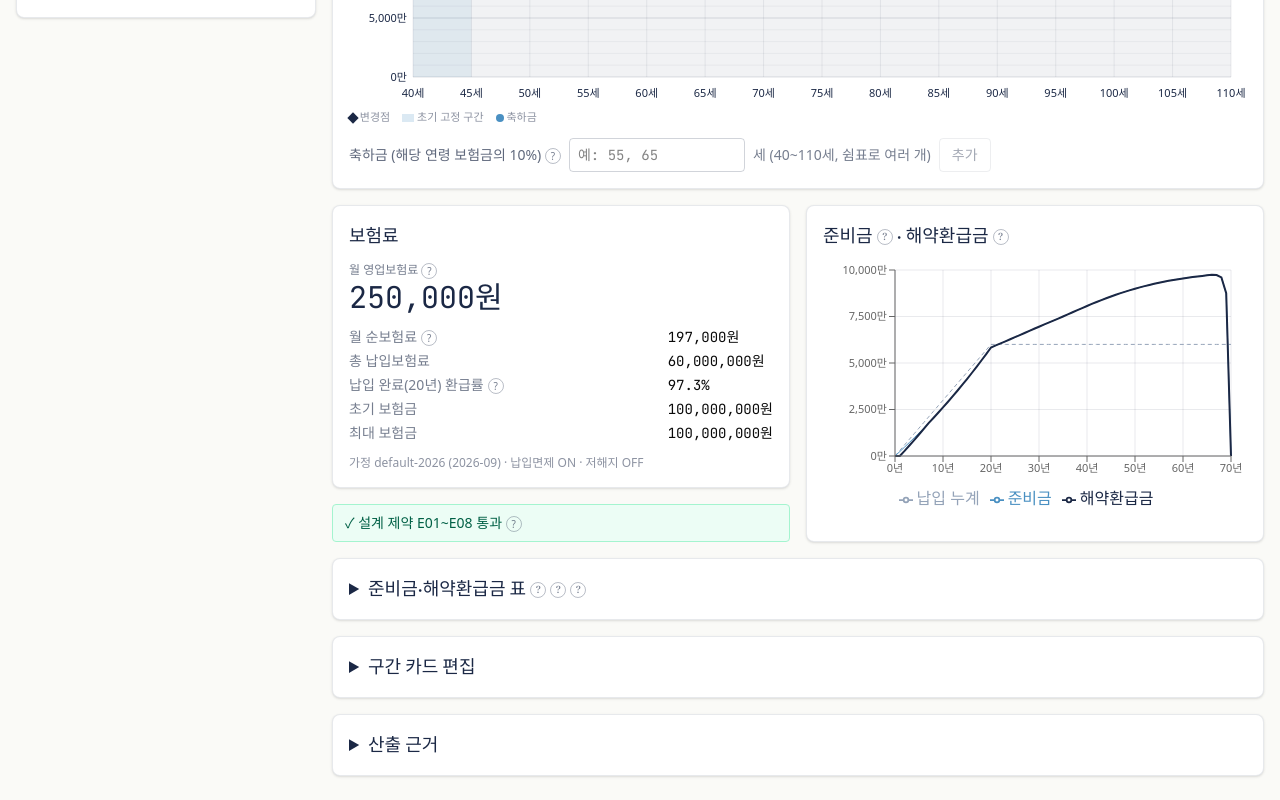
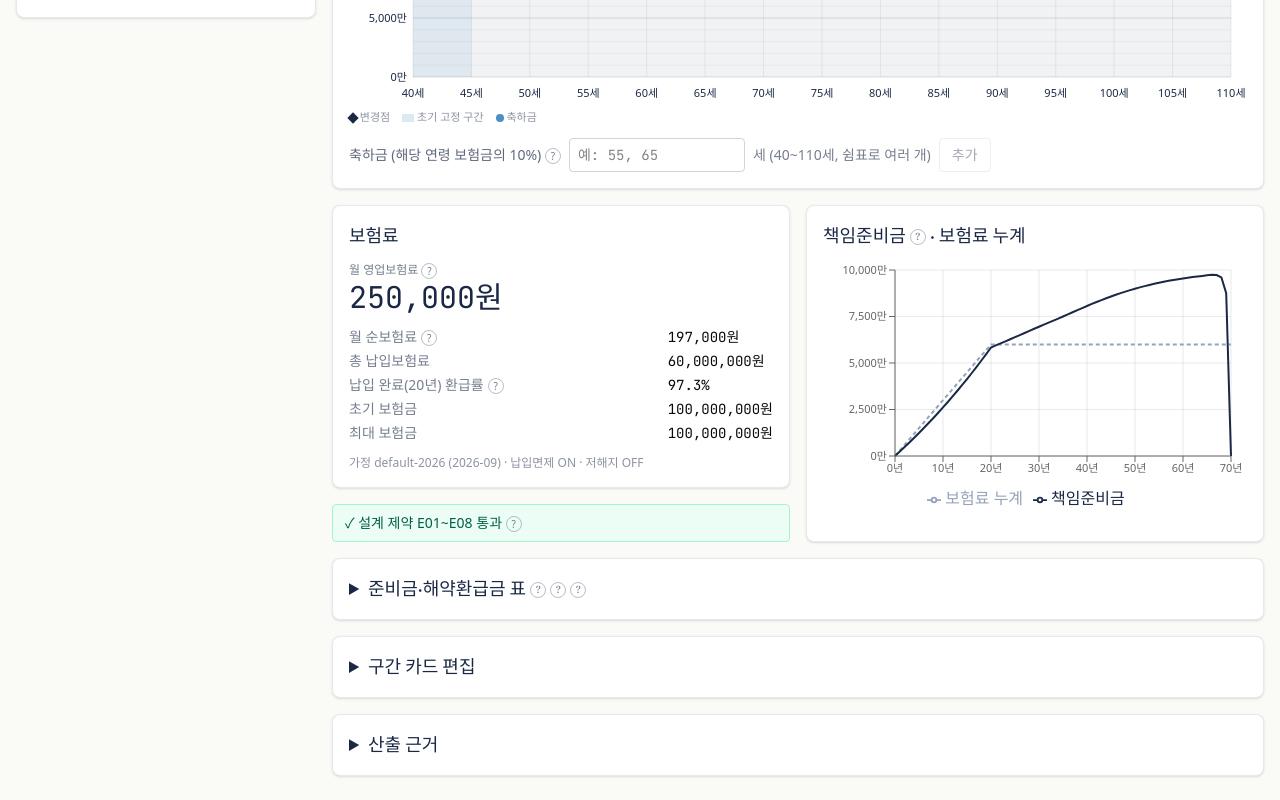
Before and after one commit to taekyoleen-oss/flexible_whole_life, a Next.js app: page /design in a window 1280 px wide. Shown: the part 844-1644 px from the top of the page. Built offline with nearby package versions, Linux system fonts and the light colour scheme; a web font is replaced by a local one.

Commit message:
chart: reserve panel shows 책임준비금 and 보험료 누계 only (해약환급금 stays in the table)
Co-Authored-By: Claude Fable 5.1 <noreply@anthropic.com>
Claude-Session: https://claude.ai/code/session_01EwVcKSYZ6YEsZHhBekMpts

```diff
--- a/app/print/page.tsx
+++ b/app/print/page.tsx
@@ -41,7 +41,7 @@ export default function PrintPage() {
       </section>
 
       <section className="print-page space-y-3">
-        <h2 className="font-display text-xl text-navy">해약환급금과 비교</h2>
+        <h2 className="font-display text-xl text-navy">책임준비금·보험료 누계와 해약환급금</h2>
         <ResultChart width={680} />
         <table className="w-full text-xs"><thead><tr className="text-navy/60"><th className="text-left">경과</th><th className="text-right">납입 누계</th><th className="text-right">해약환급금</th><th className="text-right">환급률</th></tr></thead>
           <tbody>{YEARS.filter((t) => t <= r.n).map((t) => <tr key={t} className="border-t border-navy/10 font-mono"><td>{t}년</td><td className="text-right">{won(eff.paid[t])}</td><td className="text-right">{won(eff.cash[t])}</td><td className="text-right">{pct(eff.rate[t])}</td></tr>)}</tbody></table>
--- a/components/result/result-chart.tsx
+++ b/components/result/result-chart.tsx
@@ -6,11 +6,11 @@ import { Card } from "@/components/ui";
 import { won } from "@/lib/format";
 import { effective } from "@/lib/state";
 
-/** 준비금·해약환급금 곡선. width를 주면 카드 없이 고정 폭으로 그린다(인쇄용) */
+/** 책임준비금·보험료 누계 곡선(해약환급금은 표에서 본다). width를 주면 카드 없이 고정 폭으로 그린다(인쇄용) */
 export function ResultChart({ width }: { width?: number }) {
   const { state, result: r } = useDesign();
   const eff = effective(r, state.payYears);
-  const data = eff.cash.map((cash, t) => ({ t, paid: eff.paid[t], reserve: r.surrender.reserve[t], cash, std: eff.isLow ? r.surrender.cash[t] : null }));
+  const data = r.surrender.reserve.map((reserve, t) => ({ t, paid: eff.paid[t], reserve }));
   const chart = (
     <LineChart data={data} width={width} height={width ? 240 : undefined} margin={{ top: 8, right: 16, bottom: 8, left: 8 }}>
       <CartesianGrid stroke="#1b284518" />
@@ -18,15 +18,13 @@ export function ResultChart({ width }: { width?: number }) {
       <YAxis width={64} fontSize={11} tickFormatter={(v: unknown) => `${Math.round(Number(v) / 1e4).toLocaleString()}만`} />
       <Tooltip labelFormatter={(t) => `${t}년 경과`} formatter={(v: unknown) => won(Number(v))} />
       <Legend />
-      <Line dataKey="paid" name="납입 누계" stroke="#94a3b8" strokeDasharray="4 3" dot={false} isAnimationActive={false} />
-      <Line dataKey="reserve" name={eff.isLow ? "준비금 (표준 기초)" : "준비금"} stroke="#4a90c2" dot={false} isAnimationActive={false} />
-      <Line dataKey="cash" name={`해약환급금${eff.isLow ? " (저해지)" : ""}`} stroke="#1b2845" strokeWidth={2} dot={false} isAnimationActive={false} />
-      {eff.isLow && <Line dataKey="std" name="표준형 환급금 (참고)" stroke="#94a3b8" strokeWidth={1} dot={false} isAnimationActive={false} />}
+      <Line dataKey="paid" name={`보험료 누계${eff.isLow ? " (저해지 보험료)" : ""}`} stroke="#94a3b8" strokeDasharray="4 3" strokeWidth={2} dot={false} isAnimationActive={false} />
+      <Line dataKey="reserve" name={eff.isLow ? "책임준비금 (표준 기초)" : "책임준비금"} stroke="#1b2845" strokeWidth={2} dot={false} isAnimationActive={false} />
     </LineChart>
   );
   if (width) return chart;
   return (
-    <Card title={<>준비금 <FormulaHelp id="reserve" /> · 해약환급금 <FormulaHelp id="surrender" /></>}>
+    <Card title={<>책임준비금 <FormulaHelp id="reserve" /> · 보험료 누계</>}>
       <div className="h-64"><ResponsiveContainer width="100%" height="100%">{chart}</ResponsiveContainer></div>
     </Card>
   );
```
Also changed, not shown: 1 other file (tests, documents, lock files or other folders).
